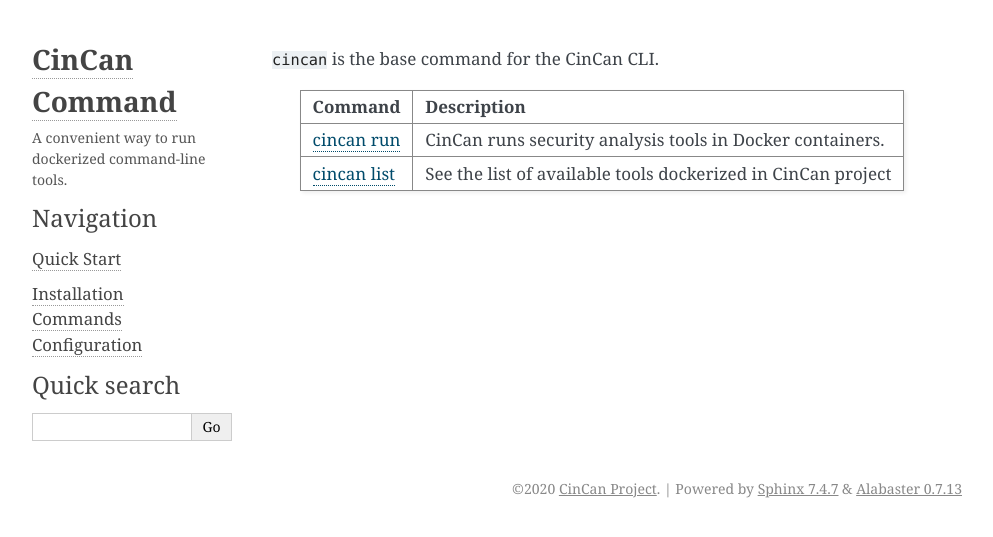
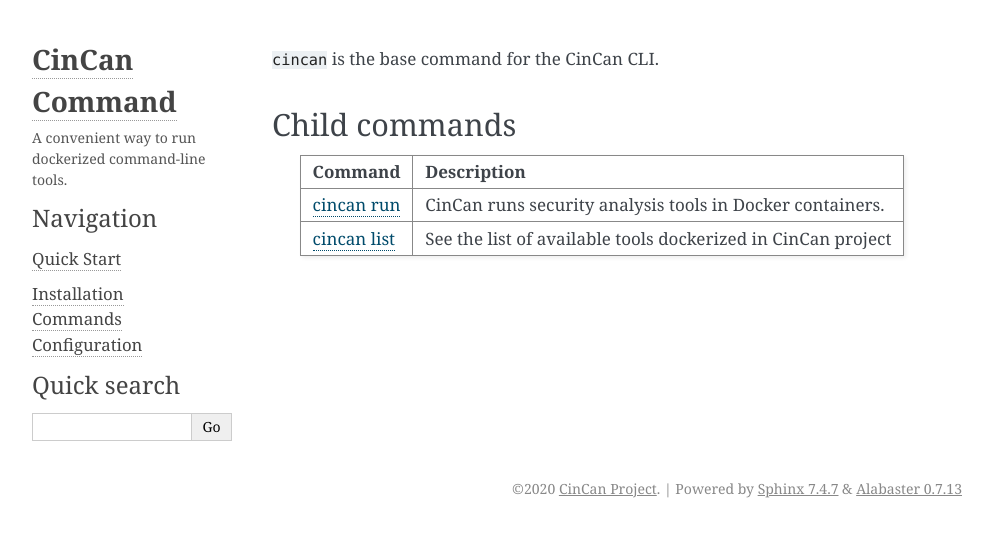
Before and after one commit to cincanproject/cincan-command, a Sphinx documentation site: the page built from docs/commands/cincan_base.rst, in a window 1280 px wide. Shown: the top 537 px of the page, without its empty margins (148-1141 px from the left). Built offline with Sphinx 7.4.7, drawn with Linux system fonts in a browser that asks for light colours.

Commit message:
Added hidden "Child commands" heading

```diff
--- a/docs/commands/cincan_base.rst
+++ b/docs/commands/cincan_base.rst
@@ -1,6 +1,11 @@
 .. _cincan_base:
 
 ``cincan`` is the base command for the CinCan CLI.
+
+.. Hide level 2 heading from table of contents
+.. raw:: html
+
+   <h2>Child commands</h2>
 
 +----------------------------------+--------------------------------------------------------------+
 | Command                          | Description                                                  |
--- a/docs/installation.rst
+++ b/docs/installation.rst
@@ -115,7 +115,6 @@
     source cincan-env/bin/activate
     pip3 install cincan-command
 
-
 .. Hide level 2 heading from table of contents
 .. raw:: html
 
```
